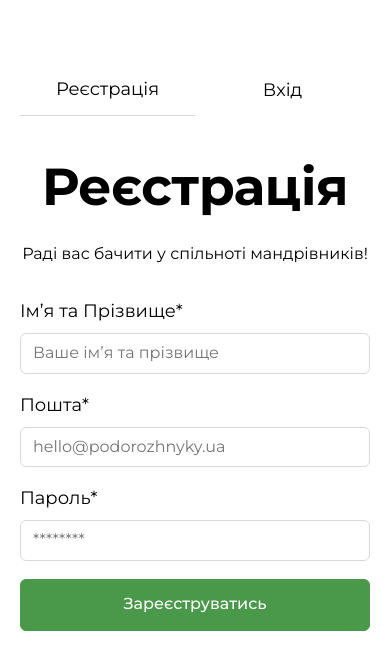
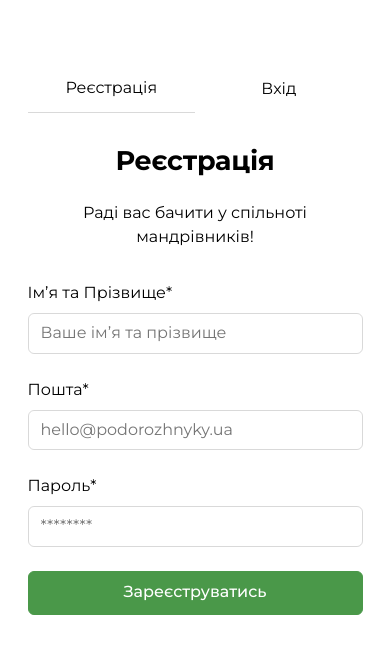
Before and after one commit to OksanaVakuliak/pryrodni-mandry-front, a Next.js app: page /register in a window 390 px wide. Shown: the top 670 px of the page. Built offline with nearby package versions, Linux system fonts and the light colour scheme; no server answers.

Commit message:
style: add media queries

```diff
--- a/components/RegisterPage/RegistrationForm/RegistrationForm.module.css
+++ b/components/RegisterPage/RegistrationForm/RegistrationForm.module.css
@@ -1,7 +1,7 @@
 .formCard {
   background: var(--color-white);
   width: 100%;
-  max-width: 644px;
+  max-width: 335px;
   margin: 0 auto;
   margin-top: 64px;
 }
@@ -9,7 +9,7 @@
 .tabs {
   display: flex;
   align-items: center;
-  margin-bottom: 35px;
+  margin-bottom: 32px;
 }
 
 .tab {
@@ -17,7 +17,7 @@
   text-align: center;
   font-family: var(--font-family);
   font-weight: 400;
-  font-size: 18px;
+  font-size: 16px;
   line-height: 1.5;
   color: var(--color-neutral-darkest);
   padding: 12px 0px;
@@ -33,12 +33,12 @@
 .formCard .title {
   text-align: center;
   margin-bottom: 24px;
-  font-size: 52px;
+  font-size: 27px;
 }
 
 .subtitle {
   font-family: var(--font-family);
-  font-size: 20px;
+  font-size: 16px;
   line-height: 1.5;
   font-weight: 400;
   text-align: center;
@@ -54,7 +54,7 @@
 
 .form label {
   font-weight: 400;
-  font-size: 18px;
+  font-size: 16px;
   line-height: 1.5;
   color: var(--color-neutral-darkest);
 }
@@ -63,31 +63,30 @@
   min-height: 44px;
 }
 
-@media (max-width: 640px) {
+@media only screen and (min-width: 768px) {
   .formCard {
-    max-width: 100%;
-    padding: 0 20px;
+    max-width: 644px;
   }
 
-  .tabs {
-    margin-bottom: 40px;
+  .formCard .title {
+    font-size: 44px;
+  }
+}
+
+@media only screen and (min-width: 1440px) {
+  .tab {
+    font-size: 18px;
   }
 
-  .title {
-    margin-bottom: 20px;
+  .formCard .title {
+    font-size: 52px;
   }
 
   .subtitle {
-    font-size: 16px;
-    margin-bottom: 32px;
+    font-size: 20px;
   }
 
-  .form {
-    gap: 18px;
-  }
-
-  .submitBtn {
-    min-height: 52px;
-    font-size: 16px;
+  .form label {
+    font-size: 18px;
   }
 }
```
